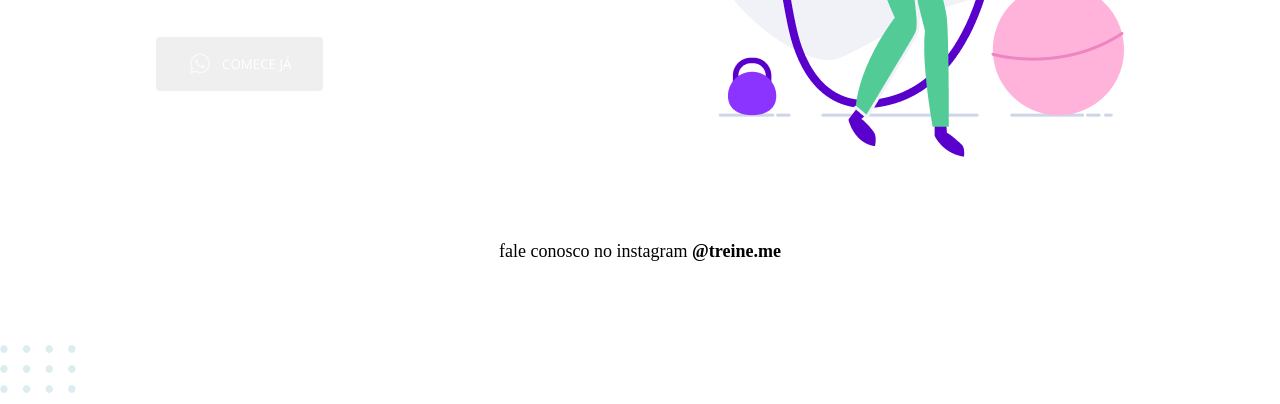
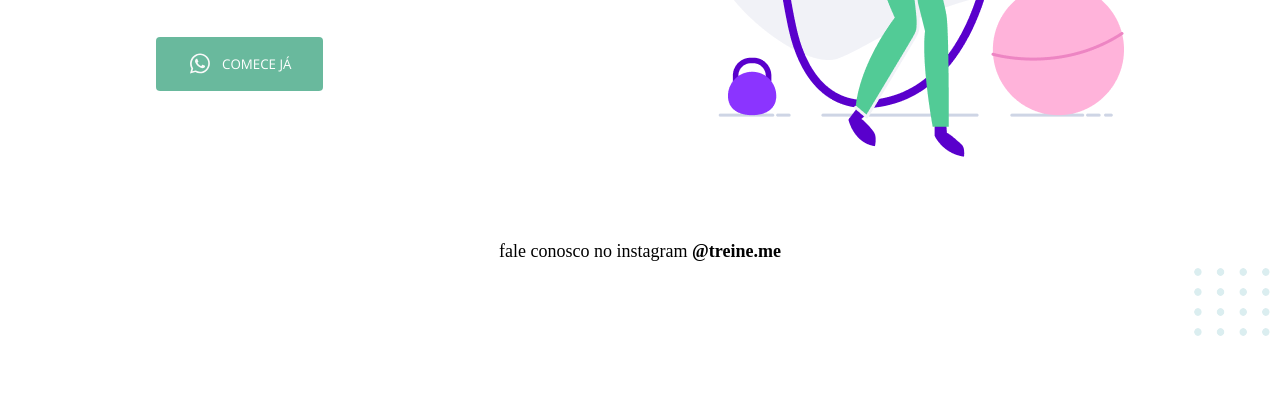
Before and after one commit to miqueiaslemos67/desafio-projeto02rs, a plain HTML site: page index.html in a window 1280 px wide. Shown: the part 419-823 px from the top of the page. After the commit the page ends 800 px from the top, so only its background shows below. Drawn offline with nearby package versions, Linux system fonts and the light colour scheme.

Commit message:
Corrigindo erros de resposividade

```diff
--- a/style.css
+++ b/style.css
@@ -2,9 +2,9 @@
   --font0: "Open Sans" sans-serif;
   --font01: "Mulish" sans-serif;
 
-  --cor0: hashtag#1f1534;
-  --cor01: hashtag#89c5cc;
-  --cor02: hashtag#000000;
+  --cor0: #1f1534;
+  --cor01: #89c5cc;
+  --cor02: #000000;
  }
 
  * {
@@ -114,7 +114,7 @@
   text-transform: uppercase;
   font-family: "Open Sans", sans-serif;
 
-  background: hashtag#69B99D;
+  background:#69B99D;
   border: 0;
   padding: 14px 32px 15px;
 
@@ -129,7 +129,7 @@
   }
 
   button:hover {
-  background: hashtag#4EA788;
+  background: #4EA788;
   }
 
   /* footer */
@@ -146,7 +146,7 @@
   color: var(--cor02);
   }
 
-  hashtag#balls {
+  #balls {
   display: flex;
   align-items: center;
   justify-content: space-between;
```
